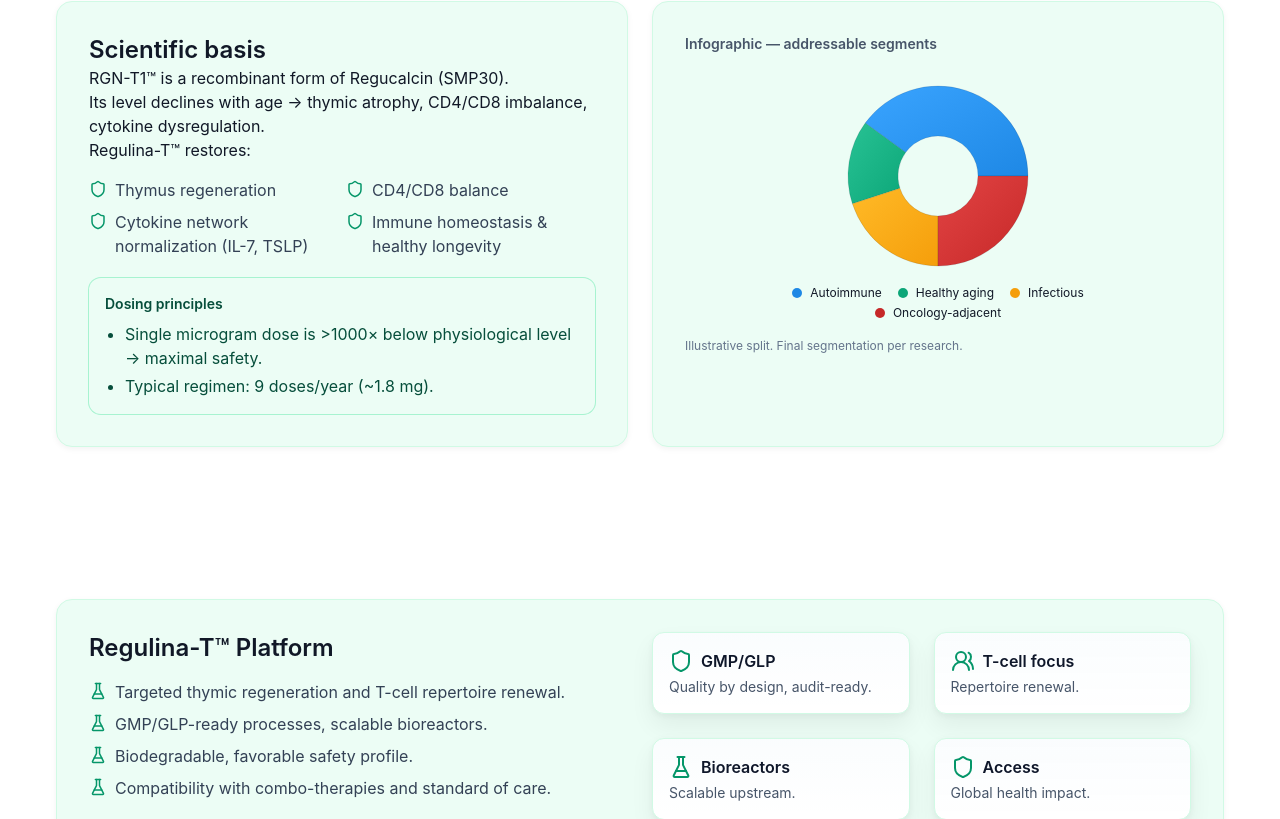
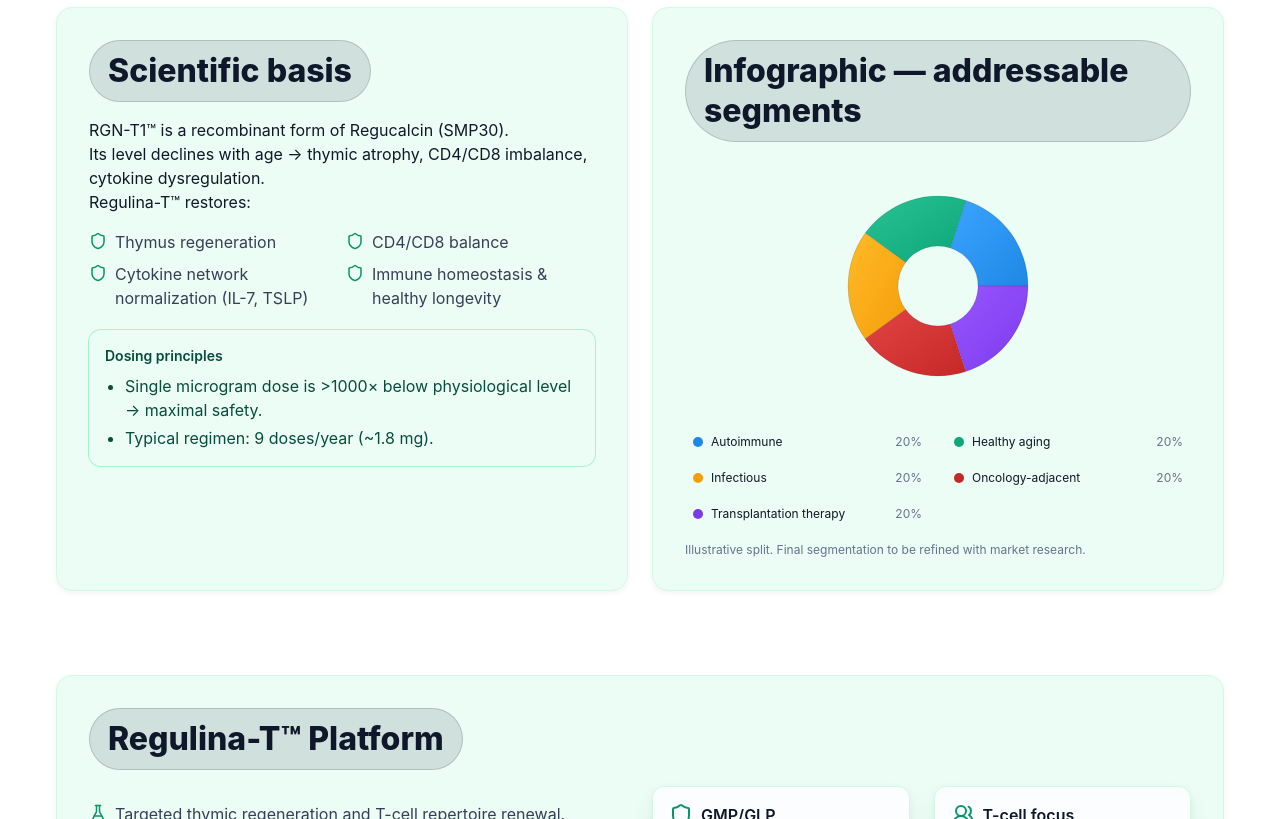
Before and after one commit to GER0004/Regulina-T-Immunoregulation-, a Next.js app: page / in a window 1280 px wide. Shown: the part 981-1800 px from the top of the page. Built offline with nearby package versions, Linux system fonts and the light colour scheme.

Commit message:
Update page.tsx

```diff
--- a/app/page.tsx
+++ b/app/page.tsx
@@ -11,7 +11,7 @@
   Shield,
   Check,
 } from "lucide-react";
-import { PieChart, Pie, ResponsiveContainer, Tooltip, Legend } from "recharts";
+import { PieChart, Pie, ResponsiveContainer, Tooltip } from "recharts";
 
 /* ===================== Brand / Theme ===================== */
 const brand = {
@@ -39,7 +39,9 @@
       xmlns="http://www.w3.org/2000/svg"
       className={className}
     >
+      {/* горлышко */}
       <path d="M9 3h6M11 3v4M13 3v4" stroke="currentColor" strokeWidth={sw} strokeLinecap="round" />
+      {/* корпус */}
       <path
         d="M8 7L6.2 10.6c-1.1 2.2.3 4.9 2.7 6a15.5 15.5 0 0 0 6.2 0c2.4-1.1 3.8-3.8 2.7-6L16 7H8Z"
         stroke="currentColor"
@@ -47,8 +49,41 @@
         strokeLinejoin="round"
         fill="none"
       />
+      {/* жидкость */}
       <path d="M7.6 13.2c2.2-1.3 6.6-1.3 8.8 0" stroke="currentColor" strokeWidth={sw} strokeLinecap="round" />
     </svg>
+  );
+}
+
+/* ===================== Section Title (pill) ===================== */
+function SectionTitle({
+  as = "h2",
+  className = "",
+  children,
+}: {
+  as?: "h2" | "h3";
+  className?: string;
+  children: React.ReactNode;
+}) {
+  const Tag = as as any;
+  return (
+    <Tag
+      className={[
+        "inline-block rounded-full border",
+        // мобайл: 14–16px x 8px; десктоп: 18–20px x 10px
+        "px-[14px] md:px-[18px] py-2 md:py-[10px]",
+        // типографика
+        "text-[22px] sm:text-[24px] md:text-[28px] lg:text-[32px] font-extrabold leading-tight text-[#0F172A]",
+        "whitespace-normal",
+        className,
+      ].join(" ")}
+      style={{
+        background: "rgba(15,23,42,0.12)",
+        borderColor: "rgba(15,23,42,0.16)",
+      }}
+    >
+      {children}
+    </Tag>
   );
 }
 
@@ -64,6 +99,13 @@
       title2: "Thymus regeneration & immunoregulator",
       paragraph:
         "a solution uniting faith, science, and modern biotech — opening a new era in immunology and medicine.",
+    },
+    segments: {
+      autoimmune: "Autoimmune",
+      aging: "Healthy aging",
+      infectious: "Infectious",
+      oncology: "Oncology-adjacent",
+      transplantationTherapy: "Transplantation therapy",
     },
     blocks: {
       missionTitle: "Mission",
@@ -123,6 +165,13 @@
       title2: "Регенерация тимуса & иммунорегулятор",
       paragraph:
         "решение, соединяющее веру, науку и современные биотехнологии — открывая новую эпоху в иммунологии и медицине.",
+    },
+    segments: {
+      autoimmune: "Аутоиммунные",
+      aging: "Здоровое старение",
+      infectious: "Инфекционные",
+      oncology: "Смежные с онкологией",
+      transplantationTherapy: "Трансплантационная терапия",
     },
     blocks: {
       missionTitle: "Миссия",
@@ -185,6 +234,13 @@
       paragraph:
         "حلٌ يجمع الإيمان والعِلم والتقنيات الحيوية الحديثة، لفتح عصرٍ جديد في المناعة والطب.",
     },
+    segments: {
+      autoimmune: "المناعية الذاتية",
+      aging: "الشيخوخة الصحية",
+      infectious: "الأمراض المعدية",
+      oncology: "المجاورة للأورام",
+      transplantationTherapy: "العلاج بالزرع",
+    },
     blocks: {
       missionTitle: "الرسالة",
       missionBullets: [
@@ -232,6 +288,7 @@
   },
 };
 
+/* ===================== Mail builders + files ===================== */
 function buildContactMailto(lang: Lang) {
   const subject = {
     EN: "Collaboration request with Regulina-T",
@@ -400,6 +457,37 @@
   );
 }
 
+/* ===================== Market Pie (Infographic) ===================== */
+type SegKey = "autoimmune" | "aging" | "infectious" | "oncology" | "transplant";
+const segmentPalette: Record<SegKey, string> = {
+  autoimmune: "#1E88E5", // blue
+  aging: "#0CA678",      // green
+  infectious: "#F59E0B", // orange/yellow
+  oncology: "#C62828",   // red/burgundy
+  transplant: "#7C3AED", // violet
+};
+// Временное равенство долей: по 20%
+const marketValues: Record<SegKey, number> = {
+  autoimmune: 20,
+  aging: 20,
+  infectious: 20,
+  oncology: 20,
+  transplant: 20,
+};
+function lighten(hex: string, amt = 28) {
+  const h = hex.replace("#", "");
+  const num = parseInt(h, 16);
+  let r = (num >> 16) + amt;
+  let g = ((num >> 8) & 0xff) + amt;
+  let b = (num & 0xff) + amt;
+  r = Math.max(0, Math.min(255, r));
+  g = Math.max(0, Math.min(255, g));
+  b = Math.max(0, Math.min(255, b));
+  return `#${r.toString(16).padStart(2, "0")}${g.toString(16).padStart(2, "0")}${b
+    .toString(16)
+    .padStart(2, "0")}`;
+}
+
 /* ===================== Language Switcher (Dropdown) ===================== */
 function LanguageSwitcher({
   lang,
@@ -471,7 +559,7 @@
           ref={listRef}
           id={listId}
           role="listbox"
-          className={`absolute ${isRTL ? "left-0" : "right-0"} mt-2 min-w-[140px]
+          className={`absolute ${isRTL ? "left-0" : "right-0"} mt-2 min-w-[160px]
                       rounded-xl border border-slate-200 bg-white p-1 shadow-2xl ring-1 ring-black/5`}
           style={{ transformOrigin: isRTL ? "top left" : "top right" }}
         >
@@ -489,7 +577,6 @@
               }}
             >
               <span className="font-semibold">{opt}</span>
-              {/* отметка активного (здесь всегда другой язык, поэтому чек скрыт) */}
               <Check size={14} className="opacity-0" aria-hidden="true" />
             </button>
           ))}
@@ -497,27 +584,6 @@
       )}
     </div>
   );
-}
-
-/* ===================== Market Pie (Infographic) ===================== */
-const marketPie = [
-  { key: "autoimmune", name: "Autoimmune", value: 40, color: "#1E88E5" },
-  { key: "aging", name: "Healthy aging", value: 15, color: "#0CA678" },
-  { key: "infectious", name: "Infectious", value: 20, color: "#F59E0B" },
-  { key: "oncology", name: "Oncology-adjacent", value: 25, color: "#C62828" },
-] as const;
-function lighten(hex: string, amt = 28) {
-  const h = hex.replace("#", "");
-  const num = parseInt(h, 16);
-  let r = (num >> 16) + amt;
-  let g = ((num >> 8) & 0xff) + amt;
-  let b = (num & 0xff) + amt;
-  r = Math.max(0, Math.min(255, r));
-  g = Math.max(0, Math.min(255, g));
-  b = Math.max(0, Math.min(255, b));
-  return `#${r.toString(16).padStart(2, "0")}${g.toString(16).padStart(2, "0")}${b
-    .toString(16)
-    .padStart(2, "0")}`;
 }
 
 /* ===================== Page ===================== */
@@ -653,11 +719,11 @@
 
       {/* ===================== Mission ===================== */}
       <section className="border-y border-slate-200">
-        <div className="mx-auto grid max-w-[1200px] grid-cols-1 gap-4 px-4 py-10 md:grid-cols-2 md:gap-6">
+        <div className="mx-auto grid max-w-[1200px] grid-cols-1 gap-4 px-4 pt-8 md:pt-10 pb-4 md:pb-5 md:grid-cols-2 md:gap-6">
           <Card className="p-6 md:p-8">
-            <h3 className="text-xl font-semibold text-[#111827]">{d.blocks.missionTitle}</h3>
+            <SectionTitle as="h3" className="mb-4">{dict[lang].blocks.missionTitle}</SectionTitle>
             <ul className={`${isRTL ? "text-right" : ""} mt-3 space-y-2`}>
-              {d.blocks.missionBullets.map((b, i) => (
+              {dict[lang].blocks.missionBullets.map((b, i) => (
                 <li key={i} className="flex items-start gap-2 text-slate-700">
                   <CheckCircle2 className="mt-0.5 shrink-0 text-emerald-600" size={18} />
                   <span>{b}</span>
@@ -667,10 +733,10 @@
           </Card>
           <div className="grid grid-cols-2 gap-4 md:gap-6">
             <Card className="p-6 md:p-8">
-              <div className="text-emerald-700">{d.blocks.marketStats.patients}</div>
+              <div className="text-emerald-700">{dict[lang].blocks.marketStats.patients}</div>
             </Card>
             <Card className="p-6 md:p-8">
-              <div className="text-emerald-700">{d.blocks.marketStats.size}</div>
+              <div className="text-emerald-700">{dict[lang].blocks.marketStats.size}</div>
             </Card>
           </div>
         </div>
@@ -678,17 +744,17 @@
 
       {/* ===================== Science ===================== */}
       <section id="science" className="scroll-mt-20">
-        <div className="mx-auto max-w-[1200px] px-4 py-16">
+        <div className="mx-auto max-w-[1200px] px-4 pt-8 md:pt-10 pb-4 md:pb-5">
           <div className="grid grid-cols-1 gap-6 md:grid-cols-2">
             <Card className="p-6 md:p-8">
-              <h2 className="text-2xl font-semibold text-[#111827]">{d.blocks.scienceTitle}</h2>
-              {d.blocks.scienceMain.map((p, i) => (
+              <SectionTitle as="h2" className="mb-4">{dict[lang].blocks.scienceTitle}</SectionTitle>
+              {dict[lang].blocks.scienceMain.map((p, i) => (
                 <p key={i} className="text-[#111827]">
                   {p}
                 </p>
               ))}
               <ul className={`mt-4 grid list-none grid-cols-1 gap-2 p-0 sm:grid-cols-2 ${isRTL ? "text-right" : ""}`}>
-                {d.blocks.scienceList.map((li, i) => (
+                {dict[lang].blocks.scienceList.map((li, i) => (
                   <li key={i} className="flex items-start gap-2 text-slate-700">
                     <Shield className="mt-0.5 shrink-0 text-emerald-600" size={18} />
                     <span>{li}</span>
@@ -696,30 +762,48 @@
                 ))}
               </ul>
               <div className="mt-5 rounded-xl bg-emerald-50 p-4 text-emerald-900 ring-1 ring-emerald-200">
-                <div className="text-sm font-semibold">{d.blocks.dosingTitle}</div>
+                <div className="text-sm font-semibold">{dict[lang].blocks.dosingTitle}</div>
                 <ul className={`mt-2 list-disc space-y-1 pl-5 ${isRTL ? "pl-0 pr-5" : ""}`}>
-                  {d.blocks.dosingBullets.map((x, i) => (
+                  {dict[lang].blocks.dosingBullets.map((x, i) => (
                     <li key={i}>{x}</li>
                   ))}
                 </ul>
               </div>
             </Card>
 
+            {/* Инфографика — 5 сегментов */}
             <Card className="p-6 md:p-8">
-              <h3 className="mb-4 text-sm font-semibold text-slate-600">Infographic — addressable segments</h3>
+              <SectionTitle as="h3" className="mb-4">Infographic — addressable segments</SectionTitle>
+
+              <figure role="group" aria-label="Market segments donut chart" className={`${isRTL ? "text-right" : ""}`}>
                 <div className="h-64 w-full">
                   <ResponsiveContainer width="100%" height="100%">
                     <PieChart>
                       <defs>
-                      {marketPie.map((s) => (
-                        <linearGradient id={`grad-${s.key}`} key={s.key} x1="0" y1="0" x2="1" y2="1">
-                          <stop offset="0%" stopColor={lighten(s.color, 28)} />
-                          <stop offset="100%" stopColor={s.color} />
+                        {( ["autoimmune","aging","infectious","oncology","transplant"] as SegKey[] ).map((k) => (
+                          <linearGradient id={`grad-${k}`} key={k} x1="0" y1="0" x2="1" y2="1">
+                            <stop offset="0%" stopColor={lighten(segmentPalette[k], 28)} />
+                            <stop offset="100%" stopColor={segmentPalette[k]} />
                           </linearGradient>
                         ))}
                       </defs>
+
                       <Pie
-                      data={marketPie.map((s) => ({ ...s, fill: `url(#grad-${s.key})` }))}
+                        data={(["autoimmune","aging","infectious","oncology","transplant"] as SegKey[]).map((k) => ({
+                          key: k,
+                          name:
+                            k === "transplant"
+                              ? dict[lang].segments.transplantationTherapy
+                              : k === "autoimmune"
+                              ? dict[lang].segments.autoimmune
+                              : k === "aging"
+                              ? dict[lang].segments.aging
+                              : k === "infectious"
+                              ? dict[lang].segments.infectious
+                              : dict[lang].segments.oncology,
+                          value: marketValues[k],
+                          fill: `url(#grad-${k})`,
+                        }))}
                         dataKey="value"
                         nameKey="name"
                         outerRadius={90}
@@ -729,22 +813,69 @@
                         isAnimationActive
                       />
                       <Tooltip />
-                    <Legend
-                      content={() => (
-                        <div className="mx-auto mt-2 flex max-w-sm flex-wrap items-center justify-center gap-x-4 gap-y-1 text-xs">
-                          {marketPie.map((s) => (
-                            <div key={s.key} className="flex items-center gap-2">
-                              <span className="inline-block h-2.5 w-2.5 rounded-full" style={{ background: s.color }} />
-                              <span className="text-[#111827]">{s.name}</span>
-                            </div>
-                          ))}
-                        </div>
-                      )}
-                    />
                     </PieChart>
                   </ResponsiveContainer>
                 </div>
-              <p className="mt-3 text-xs text-slate-500">Illustrative split. Final segmentation per research.</p>
+
+                {/* Легенда: 1–2 колонки, кликабельные зоны ≥32px */}
+                <div
+                  className={`mx-auto mt-3 grid max-w-[520px] grid-cols-1 gap-x-4 gap-y-1 text-xs sm:grid-cols-2 ${
+                    isRTL ? "text-right" : ""
+                  }`}
+                  aria-label="Legend"
+                >
+                  {( ["autoimmune","aging","infectious","oncology","transplant"] as SegKey[] ).map((k) => {
+                    const label =
+                      k === "transplant"
+                        ? dict[lang].segments.transplantationTherapy
+                        : k === "autoimmune"
+                        ? dict[lang].segments.autoimmune
+                        : k === "aging"
+                        ? dict[lang].segments.aging
+                        : k === "infectious"
+                        ? dict[lang].segments.infectious
+                        : dict[lang].segments.oncology;
+                    return (
+                      <button
+                        key={k}
+                        type="button"
+                        className="group flex min-h-8 items-center gap-2 rounded-md px-2 py-1 hover:bg-white/50 focus:outline-none focus-visible:ring-2 focus-visible:ring-emerald-500"
+                        aria-label={`${label} — ${marketValues[k]}%`}
+                      >
+                        <span
+                          className="inline-flex h-2.5 w-2.5 shrink-0 rounded-full"
+                          style={{ background: segmentPalette[k] }}
+                          aria-hidden="true"
+                        />
+                        <span className="text-[#111827]">{label}</span>
+                        <span className="ml-auto text-slate-500">{marketValues[k]}%</span>
+                      </button>
+                    );
+                  })}
+                </div>
+
+                <figcaption className="sr-only">
+                  {(["autoimmune","aging","infectious","oncology","transplant"] as SegKey[])
+                    .map((k) => {
+                      const label =
+                        k === "transplant"
+                          ? dict[lang].segments.transplantationTherapy
+                          : k === "autoimmune"
+                          ? dict[lang].segments.autoimmune
+                          : k === "aging"
+                          ? dict[lang].segments.aging
+                          : k === "infectious"
+                          ? dict[lang].segments.infectious
+                          : dict[lang].segments.oncology;
+                      return `${label}: ${marketValues[k]}%`;
+                    })
+                    .join("; ")}
+                </figcaption>
+              </figure>
+
+              <p className="mt-3 text-xs text-slate-500">
+                Illustrative split. Final segmentation to be refined with market research.
+              </p>
             </Card>
           </div>
         </div>
@@ -752,13 +883,13 @@
 
       {/* ===================== Platform ===================== */}
       <section id="platform" className="scroll-mt-20">
-        <div className="mx-auto max-w-[1200px] px-4 py-16">
+        <div className="mx-auto max-w-[1200px] px-4 pt-8 md:pt-10 pb-4 md:pb-5">
           <Card className="p-6 md:p-8">
+            <SectionTitle as="h2" className="mb-4">{dict[lang].blocks.platformTitle}</SectionTitle>
             <div className="grid grid-cols-1 gap-6 md:grid-cols-2">
               <div>
-                <h2 className="text-2xl font-semibold text-[#111827]">{d.blocks.platformTitle}</h2>
                 <ul className={`mt-4 space-y-2 ${isRTL ? "text-right" : ""}`}>
-                  {d.blocks.platformBullets.map((x, i) => (
+                  {dict[lang].blocks.platformBullets.map((x, i) => (
                     <li key={i} className="flex items-start gap-2 text-slate-700">
                       <FlaskConical className="mt-0.5 shrink-0 text-emerald-600" size={18} />
                       <span>{x}</span>
@@ -780,15 +911,15 @@
 
       {/* ===================== Partnership ===================== */}
       <section id="partnership" className="scroll-mt-20">
-        <div className="mx-auto max-w-[1200px] px-4 py-16">
+        <div className="mx-auto max-w-[1200px] px-4 pt-8 md:pt-10 pb-4 md:pb-5">
           <div className="grid grid-cols-1 gap-4 md:grid-cols-3 md:gap-6">
             <Card className="p-6 md:p-8 md:col-span-1">
-              <h2 className="text-2xl font-semibold text-[#111827]">{d.blocks.partnerTitle}</h2>
-              <p className="mt-3 text-slate-700">{d.blocks.partnerLead}</p>
+              <SectionTitle as="h2" className="mb-4">{dict[lang].blocks.partnerTitle}</SectionTitle>
+              <p className="mt-3 text-slate-700">{dict[lang].blocks.partnerLead}</p>
             </Card>
 
             <div className="md:col-span-2 grid grid-cols-1 gap-4 md:gap-6 sm:grid-cols-2">
-              {d.blocks.partnerBullets.map((x, i) => (
+              {dict[lang].blocks.partnerBullets.map((x, i) => (
                 <Card key={i} className="p-4" clickable>
                   <div className="flex items-start gap-3">
                     <div className="mt-0.5 flex h-6 w-6 items-center justify-center rounded-full bg-emerald-100 text-emerald-700 ring-1 ring-emerald-200">
@@ -809,7 +940,7 @@
                 className="inline-flex items-center gap-2 rounded-[14px] px-4 py-2 text-sm font-semibold text-white"
                 style={{ background: "#16A34A" }}
               >
-                <Users2 size={16} /> {d.blocks.ctas.contact}
+                <Users2 size={16} /> {dict[lang].blocks.ctas.contact}
               </a>
               <a
                 href={getDossierPath(lang)}
@@ -817,7 +948,7 @@
                 className="inline-flex items-center gap-2 rounded-[14px] border px-4 py-2 text-sm font-semibold text-slate-900"
                 style={{ background: "#FFFFFF", borderColor: "#E2E8F0" }}
               >
-                <FileDown size={16} /> {d.blocks.ctas.dossier}
+                <FileDown size={16} /> {dict[lang].blocks.ctas.dossier}
               </a>
             </div>
           </div>
@@ -826,10 +957,10 @@
 
       {/* ===================== Contacts ===================== */}
       <section id="contacts" className="scroll-mt-20">
-        <div className="mx-auto max-w-[1200px] px-4 pb-28 pt-16">
+        <div className="mx-auto max-w-[1200px] px-4 pt-8 md:pt-10 pb-28 md:pb-20">
           <div className="grid grid-cols-1 gap-4 md:grid-cols-2 md:gap-6">
             <Card className="p-6 md:p-8">
-              <h2 className="text-2xl font-semibold text-[#111827]">{d.blocks.contactsTitle}</h2>
+              <SectionTitle as="h2" className="mb-4">{dict[lang].blocks.contactsTitle}</SectionTitle>
               <p className="mt-3 text-slate-700">
                 Email:{" "}
                 <a className="font-semibold text-emerald-700 hover:underline" href={`mailto:${CONTACT_EMAIL}`}>
@@ -851,11 +982,11 @@
                   }}
                   className="space-y-3"
                 >
-                  <Input label={d.blocks.form.name} />
-                  <Input label={d.blocks.form.email} type="email" />
-                  <Input label={d.blocks.form.org} />
+                  <Input label={dict[lang].blocks.form.name} />
+                  <Input label={dict[lang].blocks.form.email} type="email" />
+                  <Input label={dict[lang].blocks.form.org} />
                   <label className="block text-sm">
-                    <span className="mb-1 block text-slate-700">{d.blocks.form.msg}</span>
+                    <span className="mb-1 block text-slate-700">{dict[lang].blocks.form.msg}</span>
                     <textarea
                       rows={5}
                       className="w-full rounded-xl border border-slate-300 bg-white px-3 py-2 text-sm text-slate-900 shadow-sm outline-none ring-emerald-500/0 transition focus:ring-emerald-500/50"
@@ -866,7 +997,7 @@
                     className="inline-flex items-center gap-2 rounded-[14px] px-4 py-2 text-sm font-semibold text-white"
                     style={{ background: "#16A34A" }}
                   >
-                    <Mail size={16} /> {d.blocks.form.send}
+                    <Mail size={16} /> {dict[lang].blocks.form.send}
                   </button>
                 </form>
               </div>
@@ -874,7 +1005,7 @@
 
             <Card className="p-6 md:p-8">
               <div className="rounded-xl bg-emerald-50 p-4 text-emerald-900 ring-1 ring-emerald-200">
-                {d.blocks.positioningCard}
+                {dict[lang].blocks.positioningCard}
               </div>
             </Card>
           </div>
@@ -899,14 +1030,14 @@
                 className="rounded-[14px] px-3 py-1.5 text-xs font-semibold text-white"
                 style={{ background: "#16A34A" }}
               >
-                {d.blocks.ctas.contact}
+                {dict[lang].blocks.ctas.contact}
               </a>
               <a
                 href={buildLicenseeMailto(lang)}
                 className="rounded-[14px] border px-3 py-1.5 text-xs font-semibold text-slate-900"
                 style={{ background: "#FFFFFF", borderColor: "#E2E8F0" }}
               >
-                {d.blocks.ctas.licensee}
+                {dict[lang].blocks.ctas.licensee}
               </a>
               <a
                 href={getDossierPath(lang)}
@@ -914,7 +1045,7 @@
                 className="rounded-[14px] border px-3 py-1.5 text-xs font-semibold text-slate-900"
                 style={{ background: "#FFFFFF", borderColor: "#E2E8F0" }}
               >
-                {d.blocks.ctas.dossier}
+                {dict[lang].blocks.ctas.dossier}
               </a>
             </div>
           </div>
@@ -924,7 +1055,7 @@
       {/* ===================== Footer ===================== */}
       <footer className="border-t border-slate-200" style={{ background: "#FFFFFF" }}>
         <div className="mx-auto flex max-w-[1200px] items-center justify-between px-4 py-6 text-xs text-slate-500">
-          <div>{d.blocks.footer}</div>
+          <div>{dict[lang].blocks.footer}</div>
           <div>EN / RU / AR</div>
         </div>
       </footer>
```
Lines whose indentation alone changed are shown as unchanged.
